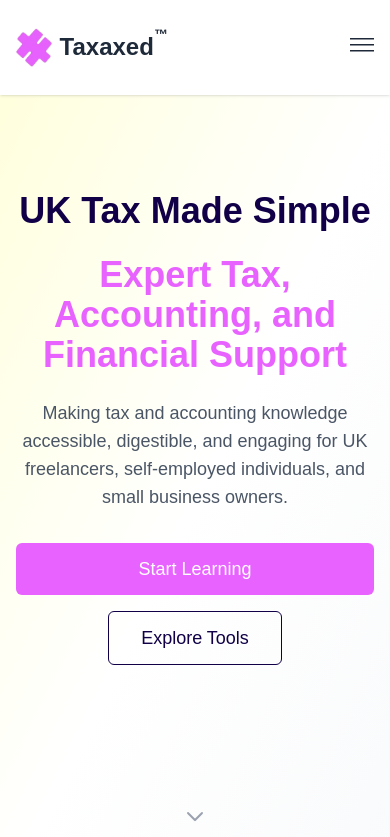
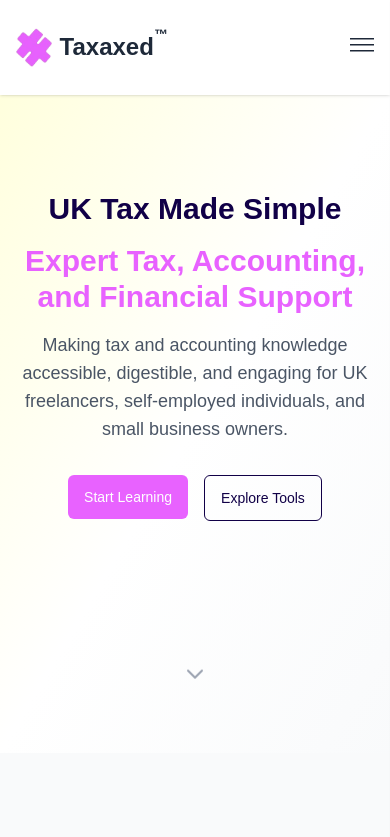
Before and after one commit to Olawoyin1/Taxaxed, a React (Vite) app: page / in a window 390 px wide. Shown: the top 837 px of the page. Built offline with nearby package versions, Linux system fonts and the light colour scheme; a web font is replaced by a local one.

Commit message:
Hero made responsive

```diff
--- a/src/components/Hero.tsx
+++ b/src/components/Hero.tsx
@@ -9,10 +9,10 @@ const Hero = () => {
         <div className="grid lg:grid-cols-2 gap-12 items-center">
           {/* Text Content */}
           <div className="text-center lg:text-left">
-            <h1 className="text-4xl lg:text-5xl font-bold text-[#110047] mb-6 animate-fade-in">
+            <h1 className="text-3xl lg:text-5xl font-bold text-[#110047] mb-4 animate-fade-in">
               UK Tax Made Simple
             </h1>
-            <h1 className="text-4xl  lg:text-5xl font-bold text-[#E862FF] mb-6 animate-fade-in">
+            <h1 className="text-3xl  lg:text-5xl font-bold text-[#E862FF] mb-4 animate-fade-in">
               Expert Tax, Accounting, and Financial Support
             </h1>
 
@@ -21,12 +21,15 @@ const Hero = () => {
               for UK freelancers, self-employed individuals, and small business owners.
             </p>
 
-            <div className="flex flex-col sm:flex-row gap-4 justify-center lg:justify-start mb-12 animate-slide-up">
-              <button className="bg-[#E862FF] hover:bg-[#e862ffcc] text-white px-8 py-3 text-lg rounded-md transition">
-                Start Learning
-              </button>
+            <div className="flex sm:flex-row gap-4 justify-center lg:justify-start mb-12 animate-slide-up">
+                <Link to='/'>
+                    <button className="bg-[#E862FF] hover:bg-[#e862ffcc] text-white text-sm px-4 md:px-8 py-3 md:text-lg rounded-md transition">
+                        Start Learning
+                    </button>
+                </Link>
+
               <Link to="/tools">
-                <button className="border border-[#110047] text-[#110047] hover:bg-[#110047] hover:text-white px-8 py-3 text-lg rounded-md transition">
+                <button className="border border-[#110047] text-[#110047] hover:bg-[#110047] hover:text-white px-4 md:px-8 py-3 text-sm md:text-lg rounded-md transition">
                   Explore Tools
                 </button>
               </Link>
```
